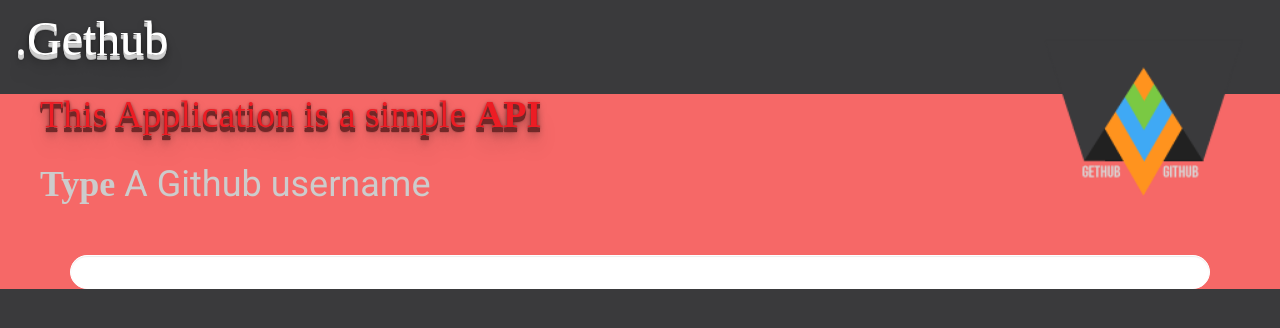
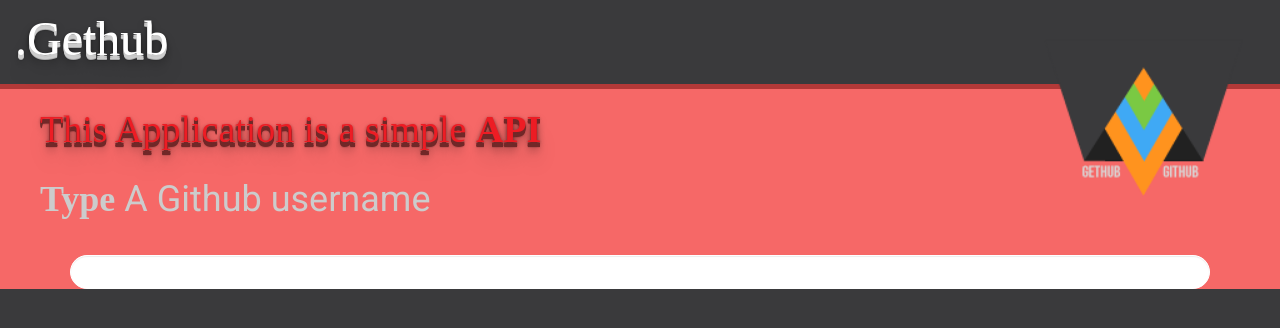
Before and after one commit to salambolog/GetHub, a PHP site: page / in a window 1280 px wide. Shown: the top 328 px of the page. Run offline with PHP 8.4, Linux system fonts and the light colour scheme; some libraries are stand-ins or nearby versions.

Commit message:
style change num_1

```diff
--- a/style.css
+++ b/style.css
@@ -92,4 +92,5 @@
 .bar {
     background: #F66867;
     width: 100%;
+    border-top: 5px solid #B33938;
 }
```
